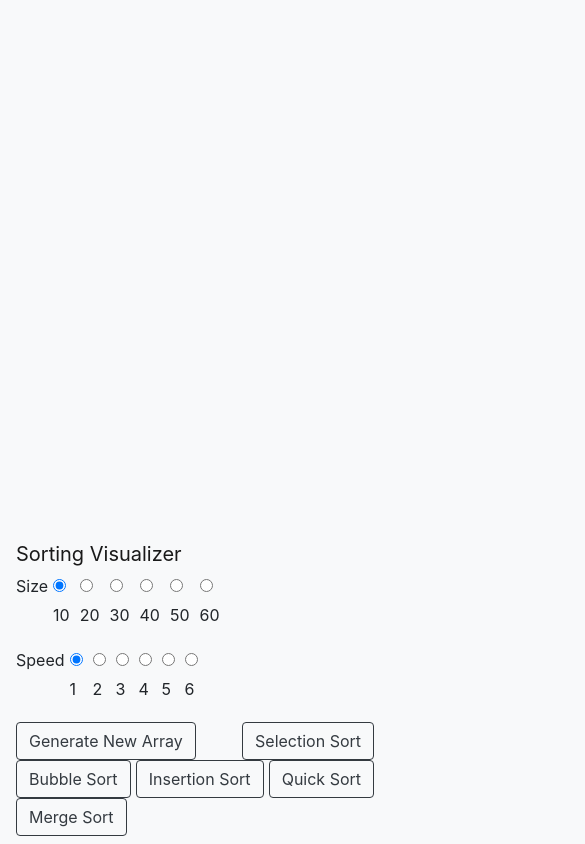
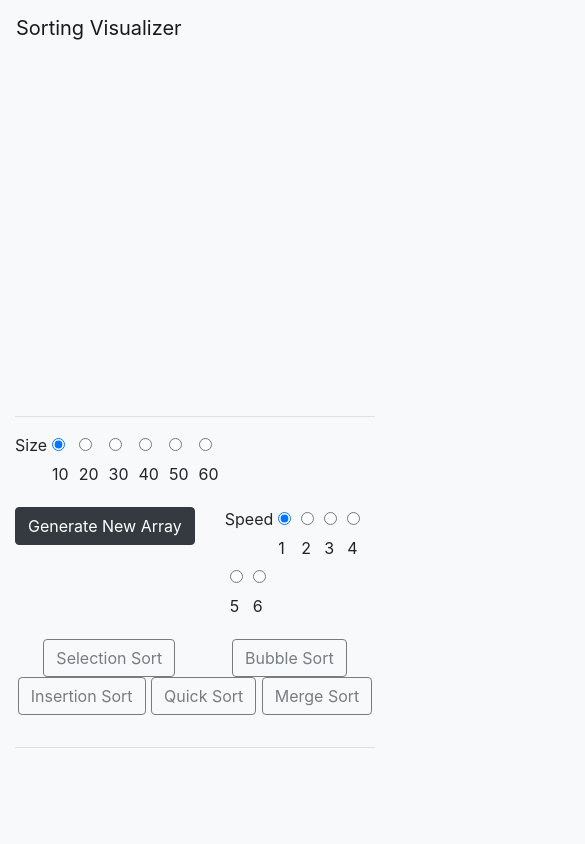
Before and after one commit to vslala/sorting-visualizer, a React (Create React App) app: page / in a window 390 px wide. Shown: the top 844 px of the page, 585 px wide, since content can reach past the window. Built offline with nearby package versions, Linux system fonts and the light colour scheme.

Commit message:
make it responsive

```diff
--- a/src/App.css
+++ b/src/App.css
@@ -1,5 +1,6 @@
 .App {
     text-align: center;
+    width: 100%;
 }
 
 .App-logo {
@@ -45,3 +46,7 @@ p {
 h2 {
     font-family: "Arial Black";
 }
+
+.col button {
+    margin: auto;
+}
--- a/src/App.tsx
+++ b/src/App.tsx
@@ -2,7 +2,7 @@ import React, {useState} from 'react';
 import './App.css';
 import './style.css';
 import {useDispatch, useSelector} from "react-redux";
-import {VerticalBarSeries, XYPlot} from "react-vis";
+import {FlexibleXYPlot, VerticalBarSeries} from "react-vis";
 
 const width = 1080;
 const height = 400;
@@ -21,6 +21,7 @@ function App() {
     const [arraySize, setArraySize] = useState<number>(10);
     const [speed, setSpeed] = useState<number>(600);
     const [isRunning, setIsRunning] = useState<boolean>(false);
+    const [isDisabled, setIsDisabled] = useState<boolean>(true);
     const [timeElapsed, setTimeElapsed] = useState<number>(0);
     const [info, setInfo] = useState<any>(<></>);
 
@@ -41,6 +42,7 @@ function App() {
 
     const refresh = () => {
         setIsRunning(true);
+        setIsDisabled(false);
         console.log("refreshing...")
         setTimeElapsed(0);
         dispatch({type: "REFRESH", payload: refreshBars()});
@@ -51,7 +53,7 @@ function App() {
         setIsRunning(true);
         let startTime = new Date().getTime();
         setInfo(<div>
-            <h2>Average Time Complexity: <strong>O(n²)</strong></h2><p>Bubble sort, sometimes referred to as sinking
+            <h2>ACC: <strong>O(n²)</strong></h2><p>Bubble sort, sometimes referred to as sinking
             sort,
             is a simple sorting algorithm that repeatedly steps through the list,
             compares adjacent elements and swaps them if they are in the wrong order.
@@ -100,7 +102,7 @@ function App() {
         setIsRunning(true);
         let startTime = new Date().getTime();
         setInfo(<div>
-            <h2>Average Time Complexity: <strong>O(n²)</strong></h2>
+            <h2>ACC: <strong>O(n²)</strong></h2>
             <p>Bubble sort, sometimes referred to as sinking sort,
                 is a simple sorting algorithm that repeatedly steps through the list,
                 compares adjacent elements and swaps them if they are in the wrong order.
@@ -151,7 +153,7 @@ function App() {
         setIsRunning(true);
         let startTime = new Date().getTime();
         setInfo(<div>
-            <h2>Average Time Complexity: <strong>O(n²)</strong></h2>
+            <h2>ACC: <strong>O(n²)</strong></h2>
             <p>Insertion sort is a simple sorting algorithm that builds the final sorted array one item at a time.
                 It is much less efficient on large lists than more advanced algorithms such as quicksort,
                 heapsort, or merge sort. </p>
@@ -197,7 +199,7 @@ function App() {
         setIsRunning(true);
         let startTime = new Date().getTime();
         setInfo(<div>
-            <h2>Average Time Complexity: <strong>O(n log n)</strong></h2>
+            <h2>ACC: <strong>O(n log n)</strong></h2>
             <p>Quicksort is an efficient sorting algorithm.
                 Developed by British computer scientist Tony Hoare in 1959 and published in 1961,
                 it is still a commonly used algorithm for sorting. When implemented well,
@@ -278,7 +280,7 @@ function App() {
         setIsRunning(true);
         let startTime = new Date().getTime();
         setInfo(<div>
-            <h2>Average Time Complexity: <strong>O(n log n)</strong></h2>
+            <h2>ACC: <strong>O(n log n)</strong></h2>
             <p>In computer science, merge sort is an efficient,
                 general-purpose, comparison-based sorting algorithm.
                 Most implementations produce a stable sort, which means
@@ -291,15 +293,15 @@ function App() {
         let length = arr.length;
         let aux: any[] = new Array(length);
         for (let arrSize = 1; arrSize < length; arrSize = 2 * arrSize) {
-            for (let low = 0; low < length - arrSize; low = low  + (2 * arrSize)) {
+            for (let low = 0; low < length - arrSize; low = low + (2 * arrSize)) {
                 let leftIndex = low;
                 let mid = low + arrSize;
                 let rightIndex = mid;
-                let end = Math.min(low + (2*arrSize), length);
+                let end = Math.min(low + (2 * arrSize), length);
                 let auxIndex = leftIndex;
 
                 arr[low].color = BLACK;
-                arr[end  - 1].color = BLACK;
+                arr[end - 1].color = BLACK;
                 dispatch({type: SORT, payload: [...arr]});
                 await wait(speed);
 
@@ -308,10 +310,10 @@ function App() {
                     else aux[auxIndex++] = arr[rightIndex++];
                 }
 
-                while (leftIndex <  mid) aux[auxIndex++] = arr[leftIndex++];
+                while (leftIndex < mid) aux[auxIndex++] = arr[leftIndex++];
                 while (rightIndex < end) aux[auxIndex++] = arr[rightIndex++];
 
-                for (let i=low; i < end; i++) {
+                for (let i = low; i < end; i++) {
                     arr[i] = aux[i];
                     arr[i].x = i;
 
@@ -352,15 +354,12 @@ function App() {
                 <div className="row">
                     <div className="col">
 
-                        <div className="App">
-                            <XYPlot
-                                width={width}
+                        <FlexibleXYPlot
                             height={height}
                             colorType="literal"
                         >
                             <VerticalBarSeries data={bars} animation/>
-                            </XYPlot>
-                        </div>
+                        </FlexibleXYPlot>
 
                     </div>
                 </div>
@@ -368,15 +367,16 @@ function App() {
                     <div className="col">
                         {
                             timeElapsed > 0 ?
-                                <h1>Total Time Taken = {Math.round(timeElapsed / 1000)} seconds</h1> : <></>
+                                <h1>Time Taken = {Math.round(timeElapsed / 1000)} seconds</h1> : <></>
                         }
                         {info}
+                        <hr/>
                     </div>
                 </div>
-            </div>
-            <nav className="navbar fixed-bottom navbar-light bg-light ">
-                <div className="navbar-brand">Sorting Visualizer</div>
+                <div className="row">
+                    <div className="col">
                         <div className="btn-toolbar mb-3" role="toolbar" aria-label="Toolbar with button groups">
+
                             <label htmlFor="btn-group">Size</label><br/>
                             <div className="btn-group btn-group-sm">
                                 {
@@ -387,11 +387,19 @@ function App() {
                                                checked={index + 1 === arraySize / 10}
                                                onChange={(event) => setArraySize(Number(event.currentTarget.value))}
                                         /><br/>
-                                <label htmlFor={`size_${index}`} className={"radio-label"}>{(index + 1) * 10}</label>
+                                        <label htmlFor={`size_${index}`}
+                                               className={"radio-label"}>{(index + 1) * 10}</label>
                                     </div>))
                                 }
                             </div>
                         </div>
+                    </div>
+                    <div className="col">
+                        <button type={"button"} disabled={isRunning} className={"btn btn-dark"}
+                                onClick={refresh}>Generate New Array
+                        </button>
+                    </div>
+                    <div className="col">
                         <div className="btn-toolbar mb-3" role="toolbar" aria-label="Toolbar with button groups">
                             <label htmlFor="btn-group">Speed</label><br/>
                             {
@@ -406,24 +414,38 @@ function App() {
                                 </div>))
                             }
                         </div>
-                <button type={"button"} disabled={isRunning} className={"btn btn-outline-dark"}
-                        onClick={refresh}>Generate New Array
-                </button>
-                <button type={"button"} disabled={isRunning} className={"btn btn-outline-dark"}
+                    </div>
+                </div>
+                <div className="row">
+                    <div className="col">
+                        <div className="btn-toolbar mb-3" role="toolbar" aria-label="Toolbar with button groups">
+                            <button type={"button"} disabled={isRunning || isDisabled}
+                                    className={"btn btn-outline-dark"}
                                     onClick={selectionSort}>Selection Sort
                             </button>
-                <button type={"button"} disabled={isRunning} className={"btn btn-outline-dark"}
+                            <button type={"button"} disabled={isRunning || isDisabled}
+                                    className={"btn btn-outline-dark"}
                                     onClick={bubbleSort}>Bubble Sort
                             </button>
-                <button type={"button"} disabled={isRunning} className={"btn btn-outline-dark"}
+                            <button type={"button"} disabled={isRunning || isDisabled}
+                                    className={"btn btn-outline-dark"}
                                     onClick={insertionSort}>Insertion Sort
                             </button>
-                <button type={"button"} disabled={isRunning} className={"btn btn-outline-dark"}
+                            <button type={"button"} disabled={isRunning || isDisabled}
+                                    className={"btn btn-outline-dark"}
                                     onClick={quickSortOrchestrator}>Quick Sort
                             </button>
-                <button type={"button"} disabled={isRunning} className={"btn btn-outline-dark"}
+                            <button type={"button"} disabled={isRunning || isDisabled}
+                                    className={"btn btn-outline-dark"}
                                     onClick={mergeSort}>Merge Sort
                             </button>
+                        </div>
+                    </div>
+                </div>
+                <hr/>
+            </div>
+            <nav className="navbar fixed-top navbar-light bg-light ">
+                <div className="navbar-brand">Sorting Visualizer</div>
             </nav>
         </>
 
```
Lines whose indentation alone changed are shown as unchanged.
